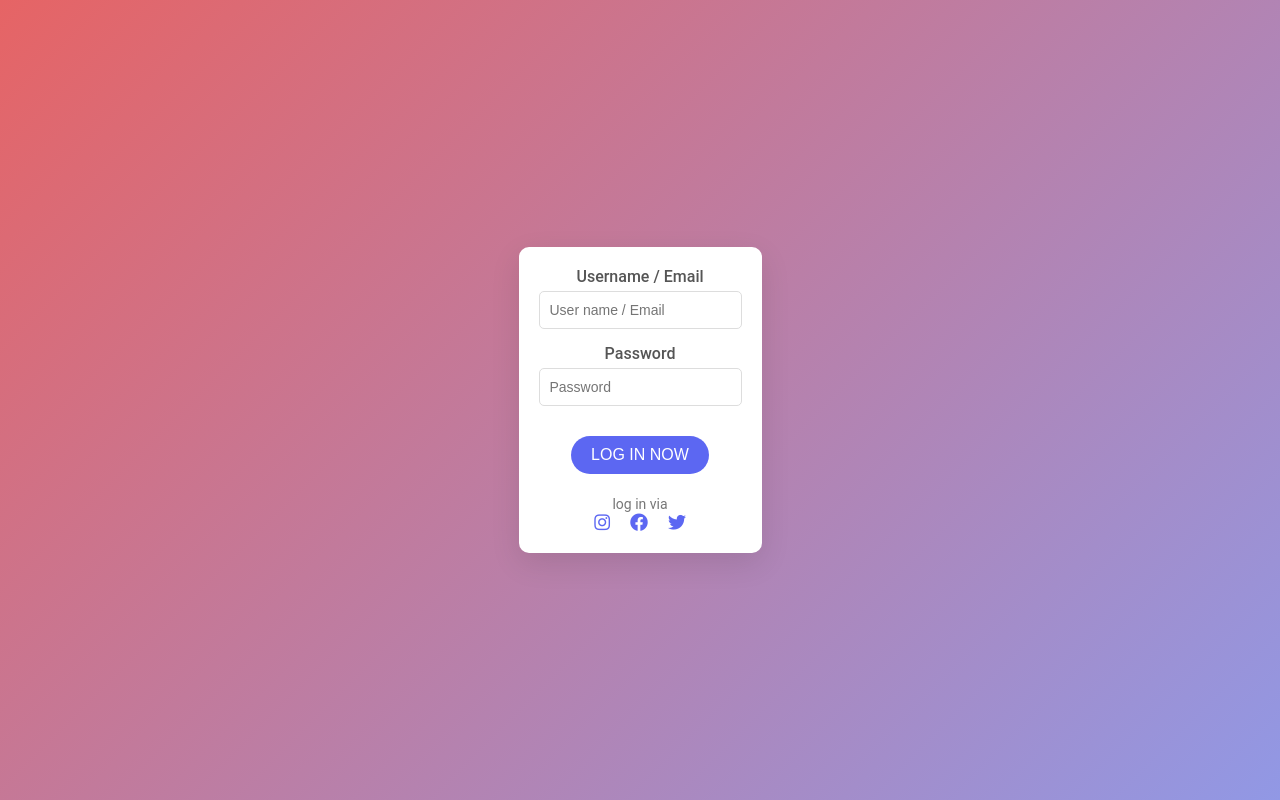
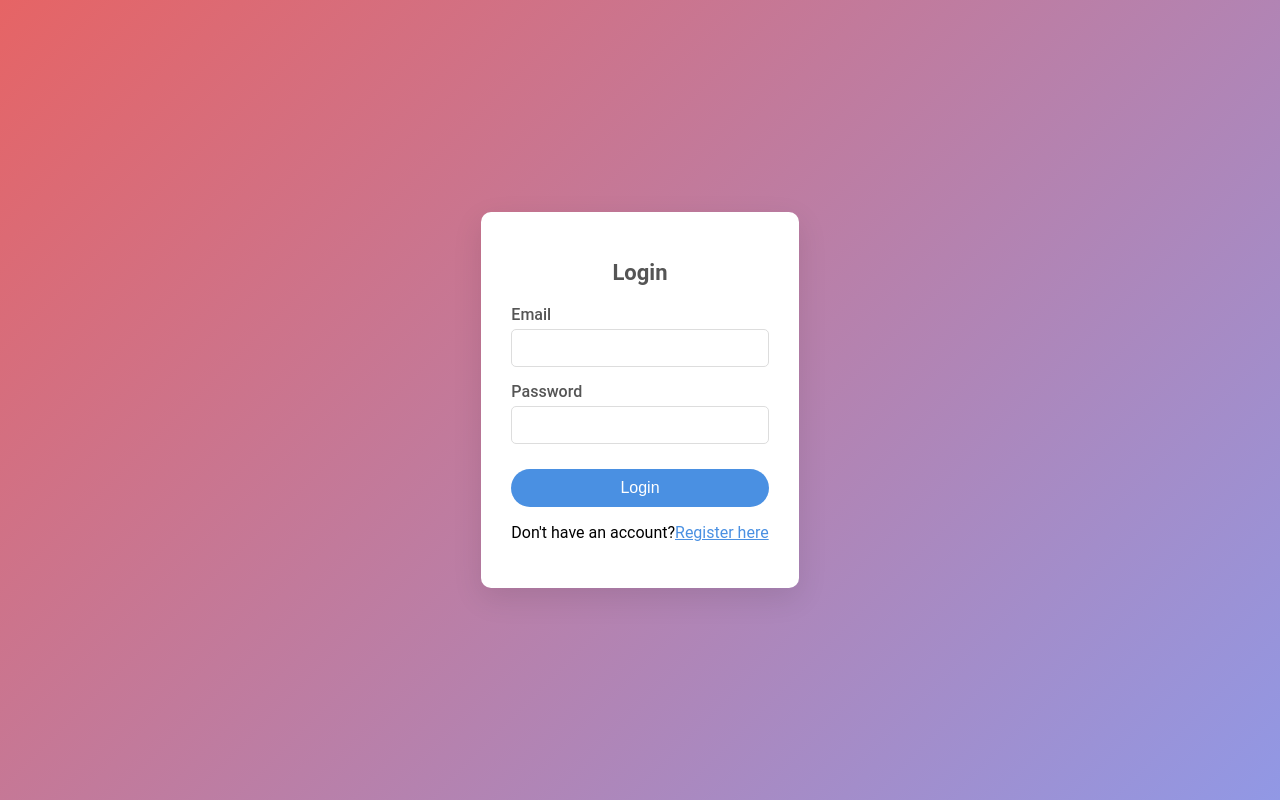
Before and after one commit to Gaurav0111/Cloud-Based-File-Storage-System, a React (Create React App) app in the folder frontend/: page /login in a window 1280 px wide. Built offline with nearby package versions, Linux system fonts and the light colour scheme.

Commit message:
error handled in register and login page

```diff
--- a/frontend/src/assets/css/login.css
+++ b/frontend/src/assets/css/login.css
@@ -1,6 +1,6 @@
 body {
     font-family: 'Roboto', sans-serif;
-    background: linear-gradient(135deg, #b993d6, #8ca6db);
+    background: linear-gradient(135deg, #2193b0, #6dd5ed);
     height: 100vh;
     display: flex;
     justify-content: center;
@@ -15,14 +15,21 @@ body {
 
 .login-card {
     background: white;
-    padding: 20px;
+    padding: 30px;
     border-radius: 10px;
     box-shadow: 0 10px 30px rgba(0, 0, 0, 0.1);
     text-align: center;
 }
 
+h2 {
+    margin-bottom: 20px;
+    color: #555;
+    font-size: 22px;
+}
+
 .input-group {
     margin-bottom: 15px;
+    text-align: left;
 }
 
 label {
@@ -37,32 +44,44 @@ input {
     padding: 10px;
     border-radius: 5px;
     border: 1px solid #ddd;
-    font-size: 14px;
+    box-sizing: border-box;
 }
 
 .login-button {
-    background: #5c67f2;
+    background: #4a90e2;
     color: white;
     padding: 10px 20px;
+    border: none;
     border-radius: 25px;
-    border: none;
     font-size: 16px;
-    margin-top: 15px;
     cursor: pointer;
+    width: 100%;
+    margin-top: 10px;
 }
 
-.social-login {
-    margin-top: 20px;
+.login-button:hover {
+    background: #3a78c2;
 }
 
-.social-login span {
-    font-size: 14px;
-    color: #777;
+.redirect-link {
+    color: #4a90e2;
+    text-decoration: underline;
+    cursor: pointer;
+    margin-top: 15px;
 }
 
-.social-icons i {
-    font-size: 18px;
-    margin: 0 10px;
-    color: #5c67f2;
-    cursor: pointer;
+.redirect-link:hover {
+    color: #3a78c2;
 }
+
+.error {
+    color: red;
+    font-size: 14px;
+    margin-bottom: 10px;
+}
+
+.success {
+    color: green;
+    font-size: 14px;
+    margin-bottom: 10px;
+}
--- a/frontend/src/assets/css/register.css
+++ b/frontend/src/assets/css/register.css
@@ -84,3 +84,12 @@ input, select {
 .register-button:hover {
     background: #3a78c2;
 }
+.redirect-link {
+    color: #4a90e2;
+    text-decoration: underline;
+    cursor: pointer;
+}
+
+.redirect-link:hover {
+    color: #3a78c2;
+}
--- a/frontend/src/pages/LoginPage.js
+++ b/frontend/src/pages/LoginPage.js
@@ -1,49 +1,67 @@
 import React, { useState } from 'react';
-import axios from '../api/axios';  // Axios instance
+import { useNavigate } from 'react-router-dom';
+import axios from '../api/axios';
 import '../assets/css/login.css';
 
-function Login() {
+const Login = () => {
+    const navigate = useNavigate();
     const [formData, setFormData] = useState({ email: '', password: '' });
+    const [error, setError] = useState('');
+    const [success, setSuccess] = useState('');
 
     const handleChange = (e) => {
-        setFormData({ ...formData, [e.target.name]: e.target.value });
+        const { name, value } = e.target;
+        setFormData((prevData) => ({ ...prevData, [name]: value }));
     };
 
     const handleSubmit = async (e) => {
         e.preventDefault();
         try {
             const response = await axios.post('/api/auth/login', formData);
-            console.log('Login successful:', response.data);
+            setSuccess('Login successful! Redirecting...');
+            setError('');
+            setTimeout(() => navigate('/landing'), 2000); // Redirect to LandingPage.js
         } catch (error) {
-            console.error('Login failed:', error.response.data);
+            setError(error.response?.data?.message || 'Invalid email or password');
+            setSuccess('');
         }
     };
 
     return (
         <div className="login-container">
             <div className="login-card">
+                <h2>Login</h2>
                 <form onSubmit={handleSubmit}>
                     <div className="input-group">
-                        <label htmlFor="email">Username / Email</label>
-                        <input type="text" id="email" name="email" value={formData.email} onChange={handleChange} placeholder="User name / Email" />
+                        <label htmlFor="email">Email</label>
+                        <input
+                            type="email" id="email" name="email"
+                            value={formData.email} onChange={handleChange} required
+                        />
                     </div>
                     <div className="input-group">
                         <label htmlFor="password">Password</label>
-                        <input type="password" id="password" name="password" value={formData.password} onChange={handleChange} placeholder="Password" />
+                        <input
+                            type="password" id="password" name="password"
+                            value={formData.password} onChange={handleChange} required
+                        />
                     </div>
-                    <button type="submit" className="login-button">LOG IN NOW</button>
+                    {error && <p className="error">{error}</p>}
+                    {success && <p className="success">{success}</p>}
+                    <button type="submit" className="login-button">Login</button>
                 </form>
-                <div className="social-login">
-                    <span>log in via</span>
-                    <div className="social-icons">
-                        <i className="fab fa-instagram"></i>
-                        <i className="fab fa-facebook"></i>
-                        <i className="fab fa-twitter"></i>
-                    </div>
-                </div>
+                <p>
+                    Don't have an account?
+                    <span
+                        className="redirect-link"
+                        onClick={() => navigate('/register')}
+                    >
+                        Register here
+                    </span>
+                </p>
             </div>
         </div>
     );
-}
+};
 
 export default Login;
--- a/frontend/src/pages/RegisterPage.js
+++ b/frontend/src/pages/RegisterPage.js
@@ -1,37 +1,57 @@
 import React, { useState } from 'react';
+import { useNavigate } from 'react-router-dom';
 import axios from '../api/axios';
 import '../assets/css/register.css';
 
 const Register = () => {
+    const navigate = useNavigate();
     const [formData, setFormData] = useState({
-        firstName: '',
-        lastName: '',
-        dob: '',
-        email: '',
-        phone: '',
-        password: '',
-        confirmPassword: '',
-        gender: ''
+        firstName: '', lastName: '', dob: '', email: '',
+        phone: '', password: '', confirmPassword: '', gender: ''
     });
+    const [error, setError] = useState('');
+    const [success, setSuccess] = useState('');
 
     const handleChange = (e) => {
         const { name, value } = e.target;
-        setFormData(prevData => ({ ...prevData, [name]: value }));
+        setFormData((prevData) => ({ ...prevData, [name]: value }));
+    };
+
+    const validateInputs = () => {
+        const emailRegex = /^[^\s@]+@[^\s@]+\.[^\s@]+$/;
+        const phoneRegex = /^[0-9]{10}$/;
+
+        if (!emailRegex.test(formData.email)) {
+            setError('Invalid email format');
+            return false;
+        }
+        if (!phoneRegex.test(formData.phone)) {
+            setError('Phone number must be 10 digits');
+            return false;
+        }
+        if (formData.password !== formData.confirmPassword) {
+            setError('Passwords do not match');
+            return false;
+        }
+        return true;
     };
 
     const handleSubmit = async (e) => {
         e.preventDefault();
-
-        // You can add validation here (e.g., check if passwords match)
+        if (!validateInputs()) return;
 
         try {
-            console.log(formData);
             const response = await axios.post('/api/auth/register', formData);
-            // Handle success (e.g., redirect to login page or show a success message)
-            console.log('Registration successful:', response.data);
+            setSuccess('Registration successful! Redirecting to login...');
+            setError('');
+            setFormData({ // Reset form data after successful registration
+                firstName: '', lastName: '', dob: '', email: '',
+                phone: '', password: '', confirmPassword: '', gender: ''
+            });
+            setTimeout(() => navigate('/login'), 2000);
         } catch (error) {
-            // Handle error (e.g., show an error message)
-            console.error('Registration error:', error);
+            setError(error.response?.data?.message || 'Registration failed. User might already exist.');
+            setSuccess('');
         }
     };
 
@@ -43,51 +63,89 @@ const Register = () => {
                     <div className="input-row">
                         <div className="input-group">
                             <label htmlFor="firstName">First Name</label>
-                            <input type="text" id="firstName" name="firstName" value={formData.firstName} onChange={handleChange} placeholder="First Name" />
+                            <input
+                                type="text" id="firstName" name="firstName"
+                                value={formData.firstName} onChange={handleChange} required
+                            />
                         </div>
                         <div className="input-group">
                             <label htmlFor="lastName">Last Name</label>
-                            <input type="text" id="lastName" name="lastName" value={formData.lastName} onChange={handleChange} placeholder="Last Name" />
+                            <input
+                                type="text" id="lastName" name="lastName"
+                                value={formData.lastName} onChange={handleChange} required
+                            />
                         </div>
                     </div>
                     <div className="input-group">
                         <label htmlFor="dob">Birthday</label>
-                        <input type="date" id="dob" name="dob" value={formData.dob} onChange={handleChange} />
+                        <input
+                            type="date" id="dob" name="dob"
+                            value={formData.dob} onChange={handleChange} required
+                        />
                     </div>
                     <div className="input-row">
                         <div className="input-group">
                             <label htmlFor="email">Email</label>
-                            <input type="email" id="email" name="email" value={formData.email} onChange={handleChange} placeholder="Email" />
+                            <input
+                                type="email" id="email" name="email"
+                                value={formData.email} onChange={handleChange} required
+                            />
                         </div>
                         <div className="input-group">
                             <label htmlFor="phone">Phone Number</label>
-                            <input type="text" id="phone" name="phone" value={formData.phone} onChange={handleChange} placeholder="Phone Number" />
+                            <input
+                                type="text" id="phone" name="phone"
+                                value={formData.phone} onChange={handleChange} required
+                            />
                         </div>
                     </div>
                     <div className="input-row">
                         <div className="input-group">
                             <label htmlFor="password">Password</label>
-                            <input type="password" id="password" name="password" value={formData.password} onChange={handleChange} placeholder="Password" />
+                            <input
+                                type="password" id="password" name="password"
+                                value={formData.password} onChange={handleChange} required
+                            />
                         </div>
                         <div className="input-group">
                             <label htmlFor="confirmPassword">Confirm Password</label>
-                            <input type="password" id="confirmPassword" name="confirmPassword" value={formData.confirmPassword} onChange={handleChange} placeholder="Confirm Password" />
+                            <input
+                                type="password" id="confirmPassword" name="confirmPassword"
+                                value={formData.confirmPassword} onChange={handleChange} required
+                            />
                         </div>
                     </div>
                     <div className="input-group">
                         <label>Gender</label>
                         <div className="gender-options">
-                            <input type="radio" id="male" name="gender" value="Male" onChange={handleChange} />
-                            <label htmlFor="Male">Male</label>
-                            <input type="radio" id="female" name="gender" value="female" onChange={handleChange} />
+                            <input
+                                type="radio" id="male" name="gender" value="Male"
+                                onChange={handleChange} required
+                            />
+                            <label htmlFor="male">Male</label>
+                            <input
+                                type="radio" id="female" name="gender" value="Female"
+                                onChange={handleChange} required
+                            />
                             <label htmlFor="female">Female</label>
                         </div>
                     </div>
+                    {error && <p className="error">{error}</p>}
+                    {success && <p className="success">{success}</p>}
                     <button type="submit" className="register-button">Submit</button>
                 </form>
+                <p>
+                    Already a user?
+                    <span
+                        className="redirect-link"
+                        onClick={() => navigate('/login')}
+                    >
+                        Login here
+                    </span>
+                </p>
             </div>
         </div>
     );
-}
+};
 
 export default Register;
```
Also changed, not shown: 1 other file (tests, documents, lock files or other folders).
